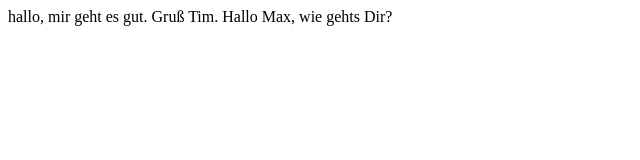
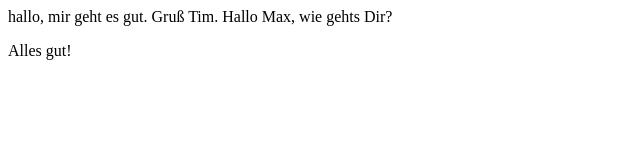
Before and after one commit to sventhieme/hello-world, a plain HTML site: page index.html in a window 1280 px wide. Shown: the full height of the page, 0-640 px from the left. Drawn offline with Linux system fonts and the light colour scheme.

Commit message:
die Antwort

```diff
--- a/index.html
+++ b/index.html
@@ -2,4 +2,6 @@
 
 hallo, mir geht es gut. Gruß Tim. Hallo Max, wie gehts Dir?
 
+<p>Alles gut!</p>
+
 <footer></footer>
```
